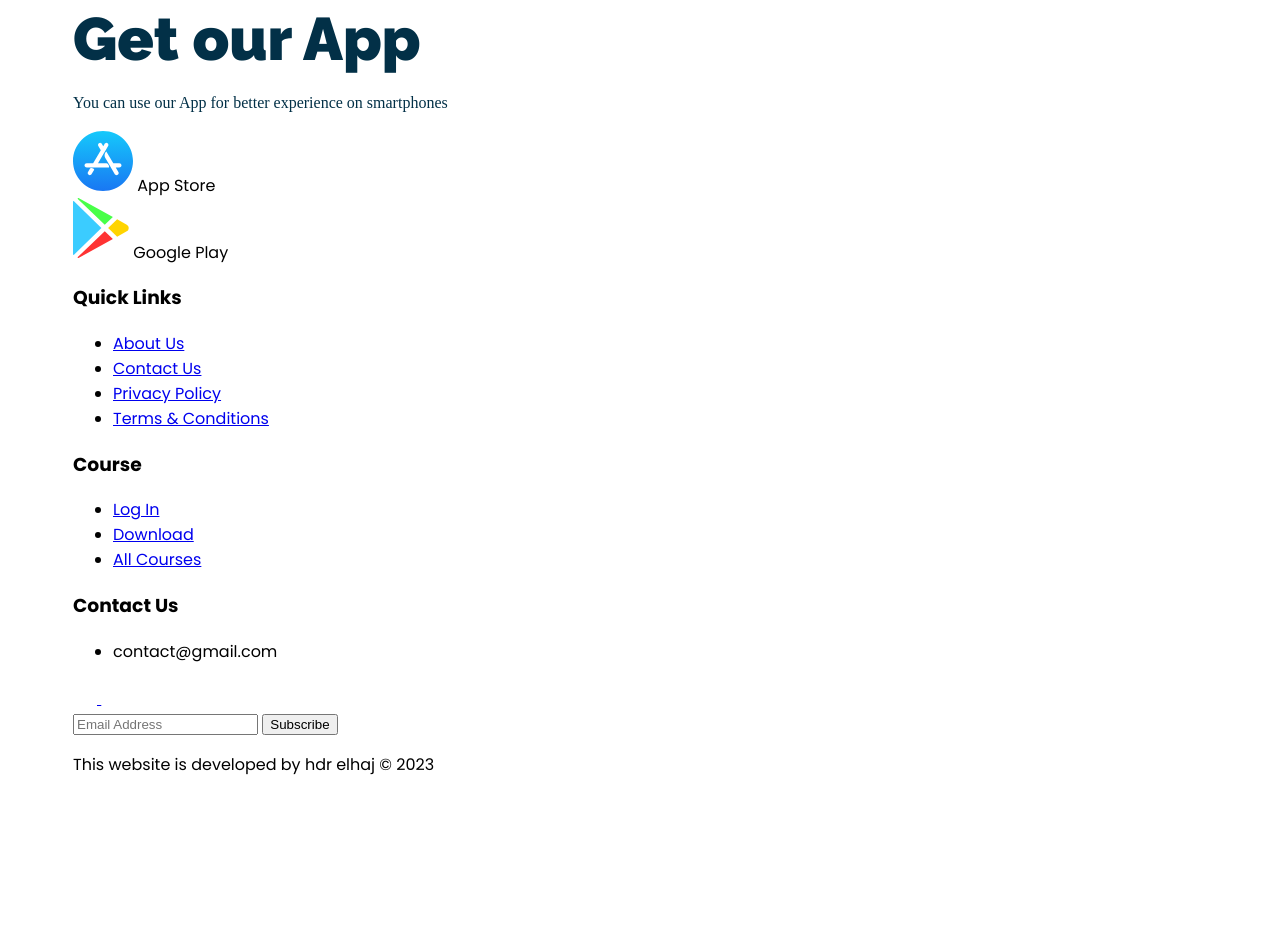
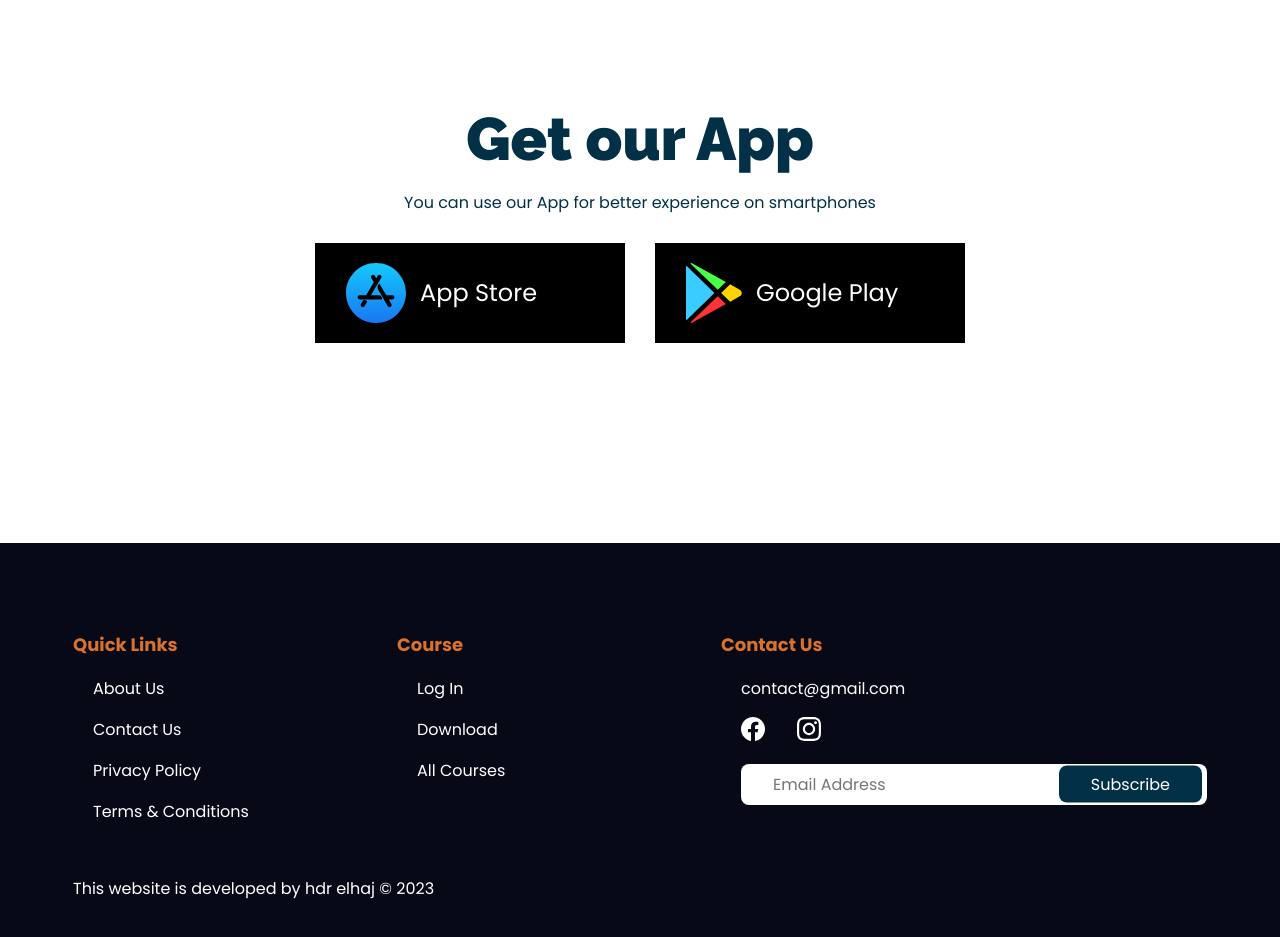
Before and after one commit to a33elhaj/Responsive-Home-Page, a plain HTML site: page index.html in a window 1280 px wide. Shown: the part 2414-3351 px from the top of the page. Before the commit the page ends 3207 px from the top, so only its background shows below. Drawn offline with Linux system fonts and the light colour scheme.

Commit message:
desktop style complete

```diff
--- a/index.html
+++ b/index.html
@@ -260,7 +260,7 @@
 
                     <form action="#">
                         <input type="text" placeholder="Email Address" />
-                        <button class="submit-btn">Subscribe</button>
+                        <button class="subscribe-btn">Subscribe</button>
                     </form>
                 </div>
             </div>
--- a/style.css
+++ b/style.css
@@ -414,3 +414,130 @@ section p {
     position: absolute;
     right: 0;
 }
+
+/* App Section */
+
+.app-section {
+    text-align: center;
+    background: #FFF;
+    padding: 100px 0;
+}
+
+.app-section p {
+    color: var(--dark-blue-color);
+    font-family: "Poppins", sans-serif;
+    font-size: 16px;
+    font-weight: 400;
+    line-height: 200%;
+}
+
+.app-section .app-buttons {
+    display: flex;
+    align-items: center;
+    justify-content: center;
+    gap: 30px;
+    margin-top: 24px;
+}
+
+.app-section .app-buttons .app-btn {
+    background: #000;
+    display: flex;
+    width: 310px;
+    padding: 20px 31px;
+    align-items: center;
+    gap: 14px;
+    color: #FFF;
+}
+
+.app-section .app-buttons .app-btn span {
+    color: #FFF;
+    font-family: "Poppins", sans-serif;
+    font-size: 24px;
+    font-weight: 400;
+}
+
+/* Footer  */
+
+footer {
+    background: var(--dark-color);
+    color: #FFF;
+    margin-top: 100px;
+    padding: 70px 0;
+}
+
+.links-container {
+    /* display: flex;
+    gap: 206px; */
+    display: grid;
+    grid-template-columns: 2fr 2fr 3fr;
+}
+
+.links-container h3 {
+    color: var(--orange-color);
+    font-family: "Poppins", sans-serif;
+    font-size: 18px;
+    font-weight: 700;
+}
+
+footer .links-container ul {
+    font-family: "Poppins", sans-serif;
+    font-size: 16px;
+    font-weight: 400;
+    list-style: none;
+    padding-left: 20px;
+}
+
+footer .links-container ul li {
+    margin: 16px 0;
+}
+
+footer .links-container a {
+    text-decoration: none;
+    color: #FFF;
+}
+
+footer .social {
+    margin-left: 20px;
+}
+
+footer .social a {
+    margin-right: 28px;
+}
+
+footer form {
+    margin-left: 20px;
+    margin-top: 16px;
+    position: relative;
+}
+
+footer form input {
+    color: #000;
+    font-family: "Poppins", sans-serif;
+    font-size: 16px;
+    font-weight: 400;
+    border-radius: 8px;
+    padding: 8px 32px;
+    border: none;
+    width: 100%;
+}
+
+footer form .subscribe-btn {
+    position: absolute;
+    right: 5px;
+    top: 50%;
+    transform: translateY(-50%);
+    border-radius: 8px;
+    background: var(--dark-blue-color);
+    padding: 6px 32px;
+    border: 0;
+
+    color: #FFF;
+    font-family: "Poppins", sans-serif;
+    font-size: 16px;
+    font-weight: 400;
+    cursor: pointer;
+}
+
+footer .copyright {
+    margin-top: 36px;
+}
```
